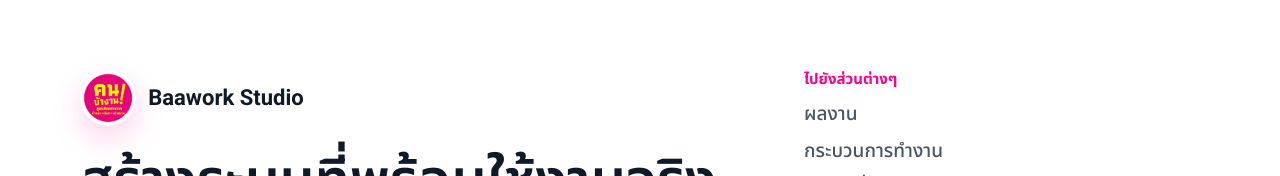
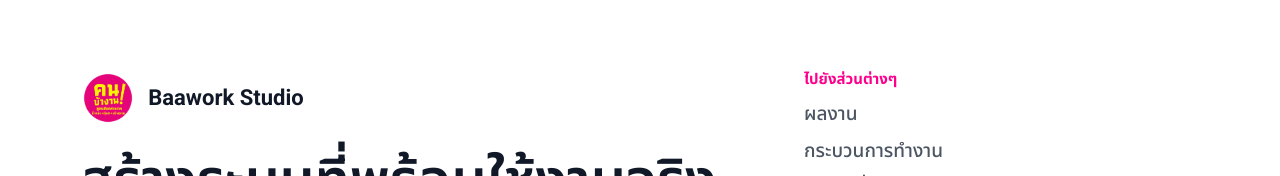
Before and after one commit to baawork-studio/Baawork-Studio, a React (Vite) app: page / in a window 1280 px wide. Shown: the part 7461-7637 px from the top of the page. Built offline with nearby package versions, Linux system fonts and the light colour scheme; no server answers.

Commit message:
fix: remove logo border and shadow
- remove the footer logo shadow styling

- clean the logo PNG alpha edge to avoid a white ring

- verify build and browser rendering

```diff
--- a/src/components/AppShell.tsx
+++ b/src/components/AppShell.tsx
@@ -146,7 +146,6 @@ export function AppShell({ children }: AppShellProps) {
                     height: { xs: 48, md: 56 },
                     borderRadius: '50%',
                     objectFit: 'contain',
-                    boxShadow: '0 12px 30px rgba(255,0,140,0.18)',
                   }}
                 />
                 <Typography
```
Also changed, not shown: public/baawork-logo.png.
